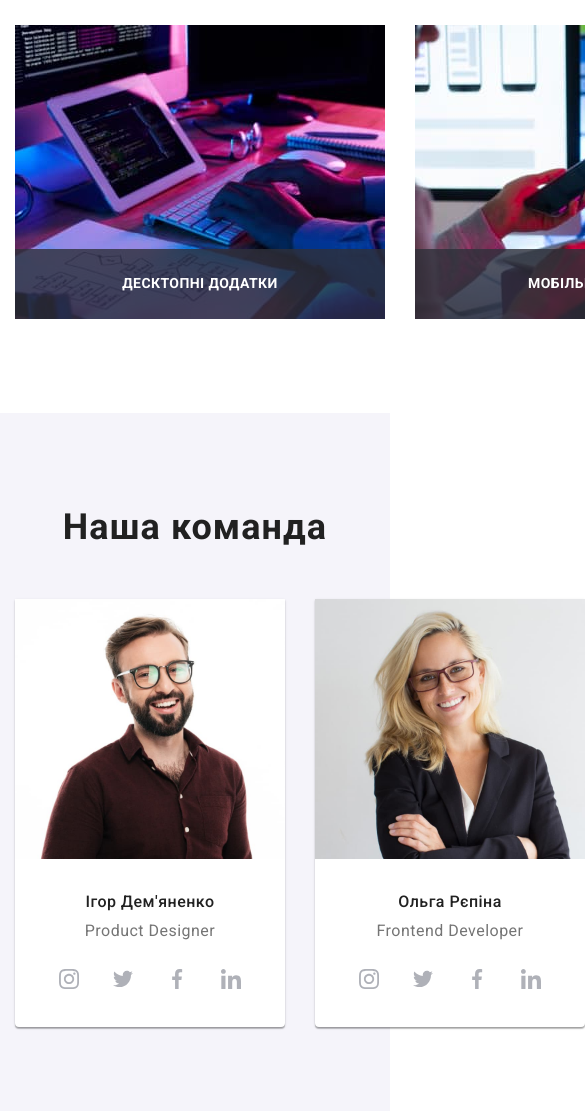
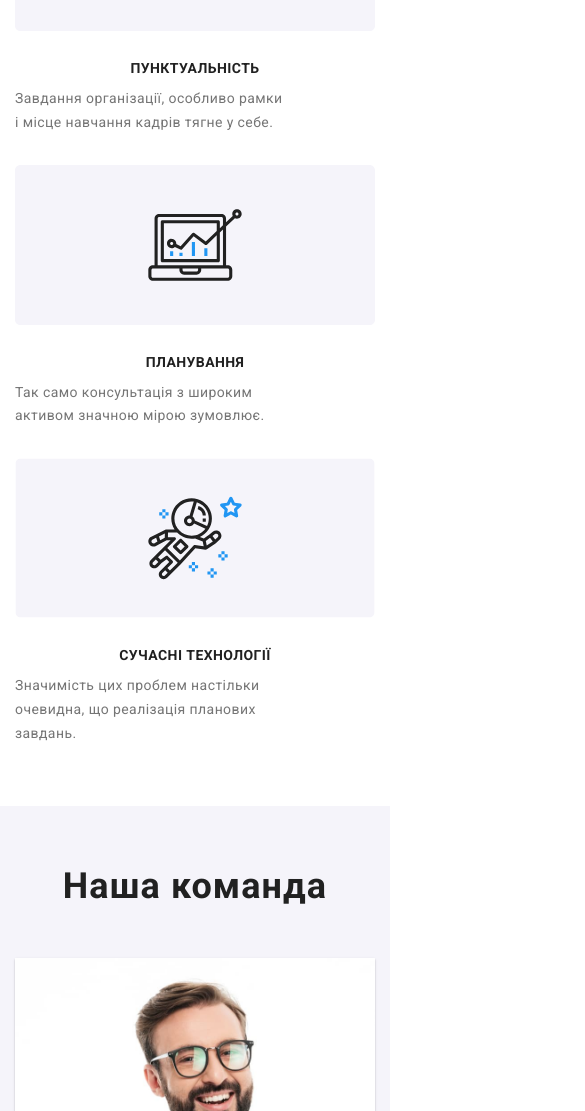
Before and after one commit to Alekstitula84/goit-markup-hw-07, a plain HTML site: page index.html in a window 390 px wide. Shown: the part 507-1618 px from the top of the page, 585 px wide, since content can reach past the window. Drawn offline with nearby package versions, Linux system fonts and the light colour scheme.

Commit message:
start_do

```diff
--- a/sass/base/_reset.scss
+++ b/sass/base/_reset.scss
@@ -26,3 +26,11 @@ ol {
     margin: 0;
     padding-left: 0;
 }
+
+img {
+    display: block;
+    width: 100%;
+    max-width: 100%;
+    // Тимчасова річ
+    height: auto;
+}
--- a/sass/components/_container.scss
+++ b/sass/components/_container.scss
@@ -1,7 +1,19 @@
 .container {
-    width: 1200px;
+    // width: 1200px;
+    width: 100%;
     padding-left: 15px;
     padding-right: 15px;
-    /* outline: 2px solid red; */
     margin: 0 auto;
+
+    @media screen and (min-width: 480px) {
+        width: 480px;
+    }
+
+    @media screen and (min-width: 768px) {
+        width: 768px;
+    }
+
+    @media screen and (min-width: 1200px) {
+        width: 1200px;
+    }
 }
--- a/sass/components/_portfolio_btn.scss
+++ b/sass/components/_portfolio_btn.scss
@@ -1,8 +1,29 @@
 .filters {
     display: flex;
     gap: 8px;
+    flex-wrap: wrap;
     justify-content: center;
-    margin-bottom: 50px;
+
+    @media screen and (max-width: 767px) {
+        margin-bottom: 40px;
+    }
+
+    @media screen and (min-width: 768px) {
+        margin-bottom: 30px;
+    }
+
+    @media screen and (min-width: 1200px) {
+        margin-bottom: 50px;
+    }
+}
+
+.filters-item {
+
+    @media screen and (max-width: 767px) {
+        width: calc((100% - 16px) / 3);
+    }
+
+
 }
 
 
--- a/sass/components/_section.scss
+++ b/sass/components/_section.scss
@@ -1,4 +1,16 @@
 .section {
-    padding-top: 94px;
-    padding-bottom: 94px;
+    // padding-top: 94px;
+    // padding-bottom: 94px;
+    padding-top: 60px;
+    padding-bottom: 60px;
+
+    @media screen and (min-width: 1200px) {
+        width: 1200px;
+        padding-top: 94px;
+        padding-bottom: 94px;
+        margin-left: auto;
+        margin-right: auto;
+    }
+
+
 }
--- a/sass/layouts/_customers.scss
+++ b/sass/layouts/_customers.scss
@@ -1,10 +1,22 @@
 .customers {
     display: flex;
-    justify-content: center;
-    align-items: center;
-    gap: 30px;
+        flex-wrap: wrap;
+        justify-content: center;
+        align-items: center;
+        gap: 30px;
 }
 
+.customers__item {
+    width: calc((100% - 30px) / 2);
+
+    @media screen and (min-width: 768px) {
+        width: calc((100% - 60px) / 3);
+    }
+
+    @media screen and (min-width: 1200px) {
+        width: calc((100% - 150px) / 6);
+    }
+}
 
 .customers__link {
     display: flex;
--- a/sass/layouts/_portfolio-card.scss
+++ b/sass/layouts/_portfolio-card.scss
@@ -1,7 +1,27 @@
 .cardset {
-    display: flex;
-    flex-wrap: wrap;
-    gap: 30px;
+        display: flex;
+            flex-wrap: wrap;
+            gap: 30px;
+            margin-left: auto;
+            margin-right: auto;
+}
+
+
+.cardset__item {
+    width: 100%;
+
+    @media screen and (min-width: 768px) {
+        width: calc((100% - 30px) / 2);
+    }
+
+    @media screen and (min-width: 1200px) {
+        width: calc((100% - 60px) / 3);
+    }
+
+
+    &:hover .card__wrap-text {
+        transform: translateY(0);
+    }
 }
 
 .card__wrap-img {
@@ -56,12 +76,7 @@
     color: var(--auth-link-color);
 }
 
-.cardset__item {
-    flex-basis: calc(100% / 3 - 60px);
-    &:hover .card__wrap-text {
-            transform: translateY(0);
-        }
-}
+
 
 .card {
     transition: box-shadow var(--transition-duration);
--- a/sass/layouts/_studio.scss
+++ b/sass/layouts/_studio.scss
@@ -5,15 +5,39 @@
     letter-spacing: 0.03em;
     text-transform: uppercase;
     margin-bottom: 10px;
+    @media screen and (max-width: 767px) {
+            text-align: center;
+        }
 }
 
 .studio {
     display: flex;
-    gap: 30px;
+        flex-wrap: wrap;
+        gap: 30px;
 }
 
+.studio__item {
+    width: 100%;
+
+    @media screen and (min-width: 768px) {
+        width: calc((100% - 30px) / 2);
+    }
+
+    @media screen and (min-width: 1200px) {
+        width: calc((100% - 90px) / 4);
+    }
+}
+
+
 .studio__icon {
-    margin-bottom: 30px;
+    @media screen and (max-width: 1199px) {
+            display: block;
+            width: 100%;
+            max-width: 100%;
+            height: auto;
+        }
+
+        margin-bottom: 30px;
 }
 
 .studio__text {
--- a/sass/layouts/_team.scss
+++ b/sass/layouts/_team.scss
@@ -2,16 +2,33 @@
     background: var(--team-background-color);
 }
 
-.team__container {
+// .team__container {
+//     display: flex;
+//     max-height: 428px;
+// }
+
+.brigade {
     display: flex;
-    max-height: 428px;
+    flex-wrap: wrap;
+    gap: 30px;
 }
 
+.brigade__item {
+    width: 100%;
 
+        @media screen and (min-width: 768px) {
+            width: calc((100% - 30px) / 2);
+        }
 
-.brigade__item {
-    background-color: var(--hero-title-color);
-    width: calc((100% - 90px) / 4);
+        @media screen and (min-width: 1200px) {
+            width: calc((100% - 90px) / 4);
+        }
+
+        background-color: var(--hero-title-color);
+        box-shadow: 0px 1px 3px rgba(0, 0, 0, 0.12),
+        0px 1px 1px rgba(0, 0, 0, 0.14),
+        0px 2px 1px rgba(0, 0, 0, 0.2);
+        border-radius: 0px 0px 4px 4px;
 }
 
 .brigade__foto {
@@ -27,16 +44,7 @@
     margin-bottom: 10px;
 }
 
-.brigade {
-    display: flex;
-    gap: 30px;
-}
 
-.brigade__item {
-    box-shadow: 0px 1px 3px rgba(0, 0, 0, 0.12), 0px 1px 1px rgba(0, 0, 0, 0.14),
-        0px 2px 1px rgba(0, 0, 0, 0.2);
-    border-radius: 0px 0px 4px 4px;
-}
 
 .brigade__pos {
     font-weight: 400;
--- a/sass/layouts/_work-examples.scss
+++ b/sass/layouts/_work-examples.scss
@@ -1,3 +1,17 @@
+.examples {
+  @media screen and (max-width: 1199px) {
+    position: absolute;
+    white-space: nowrap;
+    width: 1px;
+    height: 1px;
+    overflow: hidden;
+    border: 0;
+    padding: 0;
+    clip: rect(0 0 0 0);
+    clip-path: inset(50%);
+    margin: -1px;
+  }
+}
 
 .examples--section {
   padding-top: 0;
```
Also changed, not shown: css/main.css, css/main.min.css, 2 other files.
